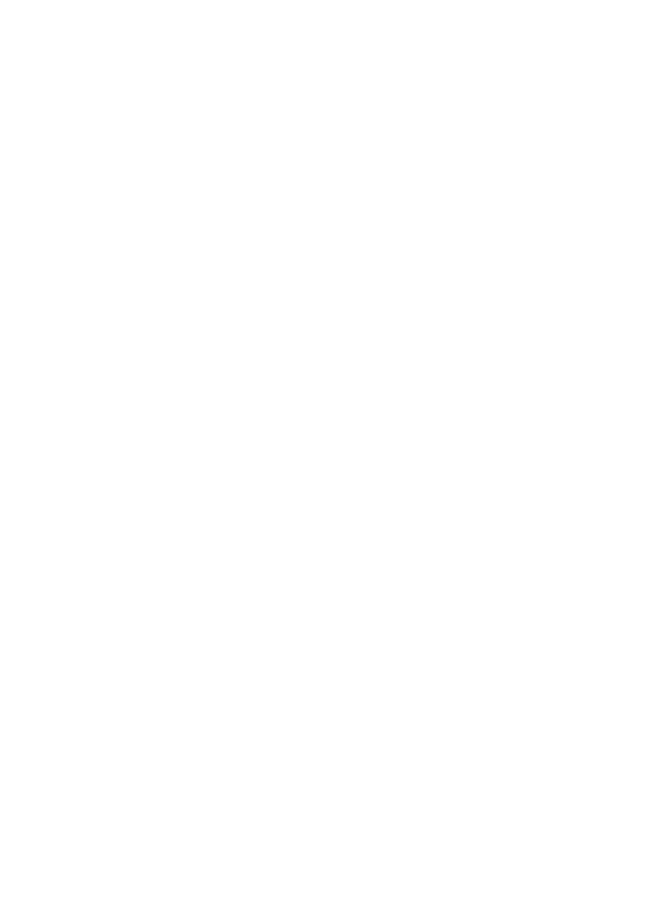
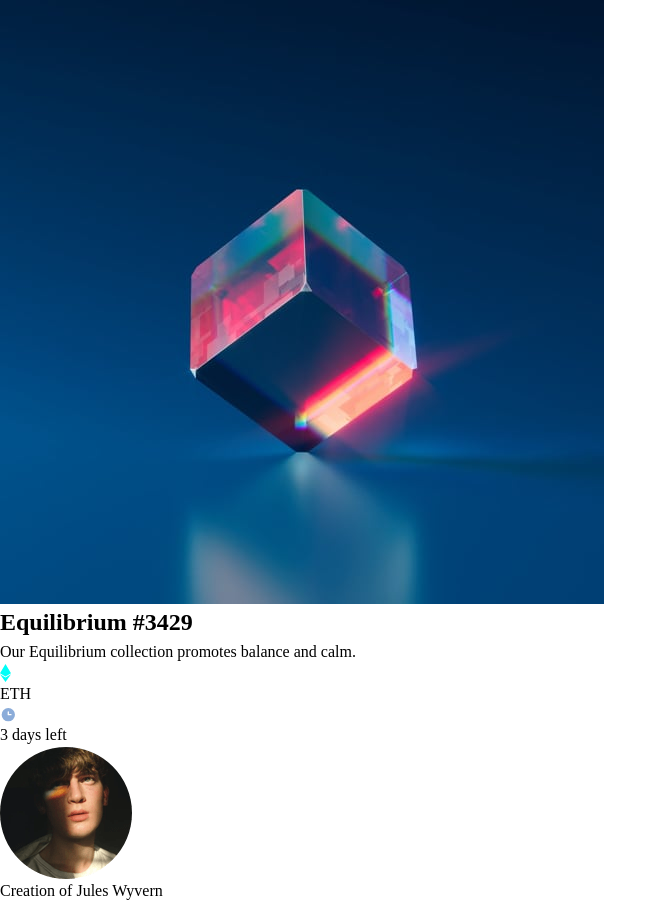
Before and after one commit to GiroFrm/NTFcard, a plain HTML site: page index.html in a window 1280 px wide. Shown: the whole page, without its empty margins (0-667 px from the left). Before the commit the page ends 800 px from the top, so only its background shows below. Drawn offline with Linux system fonts and the light colour scheme.

Commit message:
feat: Add html card structure

```diff
--- a/index.html
+++ b/index.html
@@ -10,6 +10,26 @@
     <title>Document</title>
 </head>
 <body>
+    <article>
+        <img src="images/image-equilibrium.jpg" alt="image of a cube">
+        <h2>Equilibrium #3429</h2>
+        <p>Our Equilibrium collection promotes balance and calm.</p>
+        <div>
+            <div>
+                <img src="images/icon-ethereum.svg" alt="icon icon-ethereum">
+               ETH
+            </div>
 
+            <div>
+                <img src="images/icon-clock.svg" alt="icon clock">
+                3 days left
+            </div>
+
+        </div>
+        <div>
+            <img src="images/image-avatar.png" alt="avatar">
+             <p><span>Creation of Jules Wyvern</span></p>
+        </div>
+    </article>
 </body>
 </html>
```
